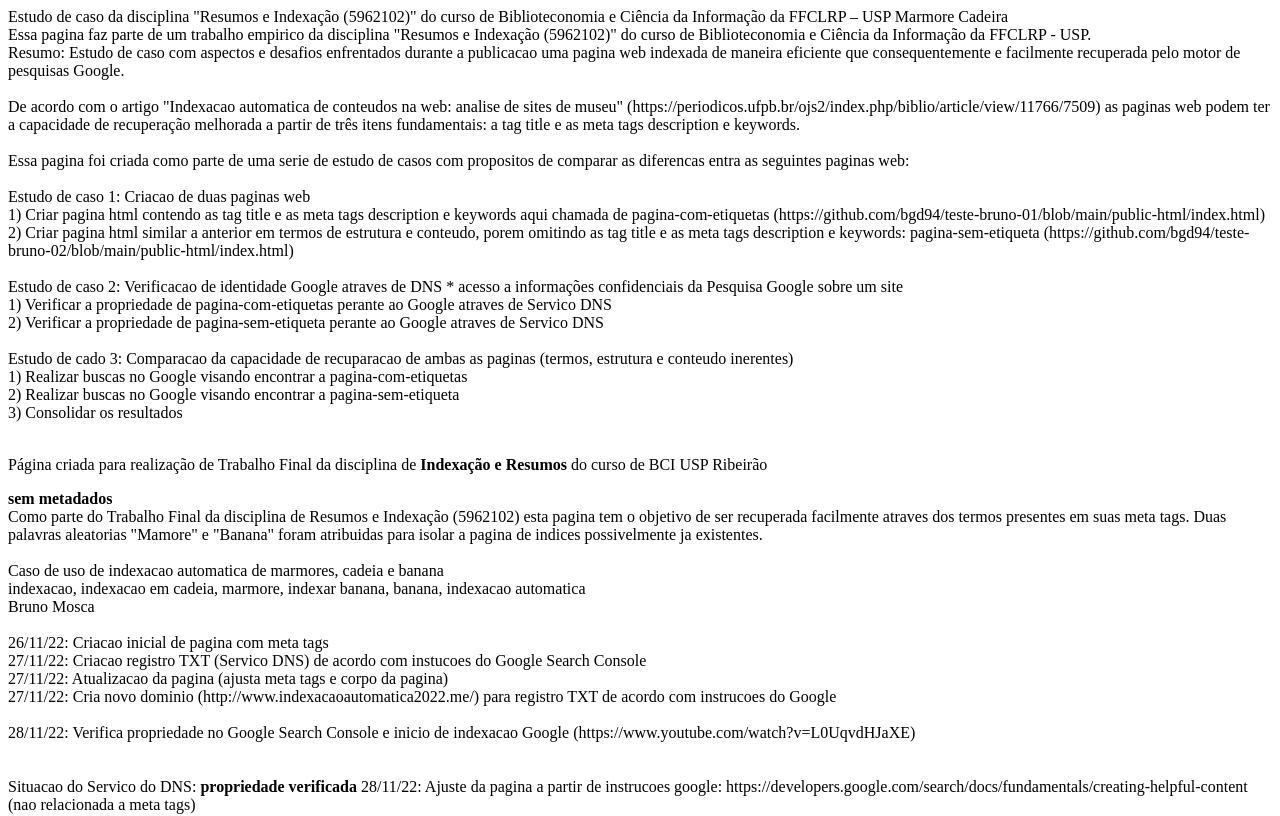
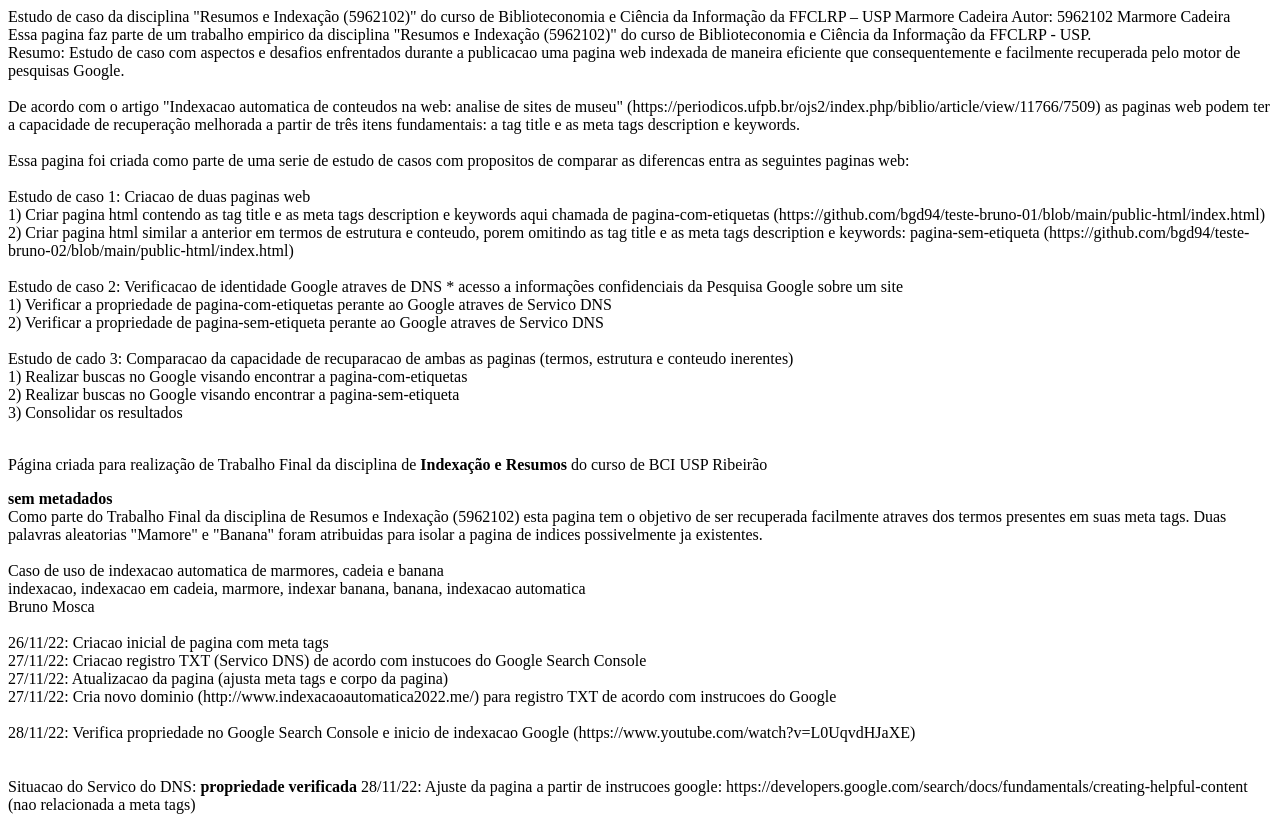
Before and after one commit to bgd94/teste-bruno-02, a website: page public-html/index.html in a window 1280 px wide. Shown: the top 816 px of the page. Drawn offline with Linux system fonts and the light colour scheme.

Commit message:
Update index.html

```diff
--- a/public-html/index.html
+++ b/public-html/index.html
@@ -2,6 +2,7 @@
 <html lang="pt-br">
 <head>
     Estudo de caso da disciplina "Resumos e Indexação (5962102)" do curso de Biblioteconomia e Ciência da Informação da FFCLRP – USP Marmore Cadeira
+    Autor: 5962102 Marmore Cadeira
 </head>
 <body class="">
 	<br>
```
